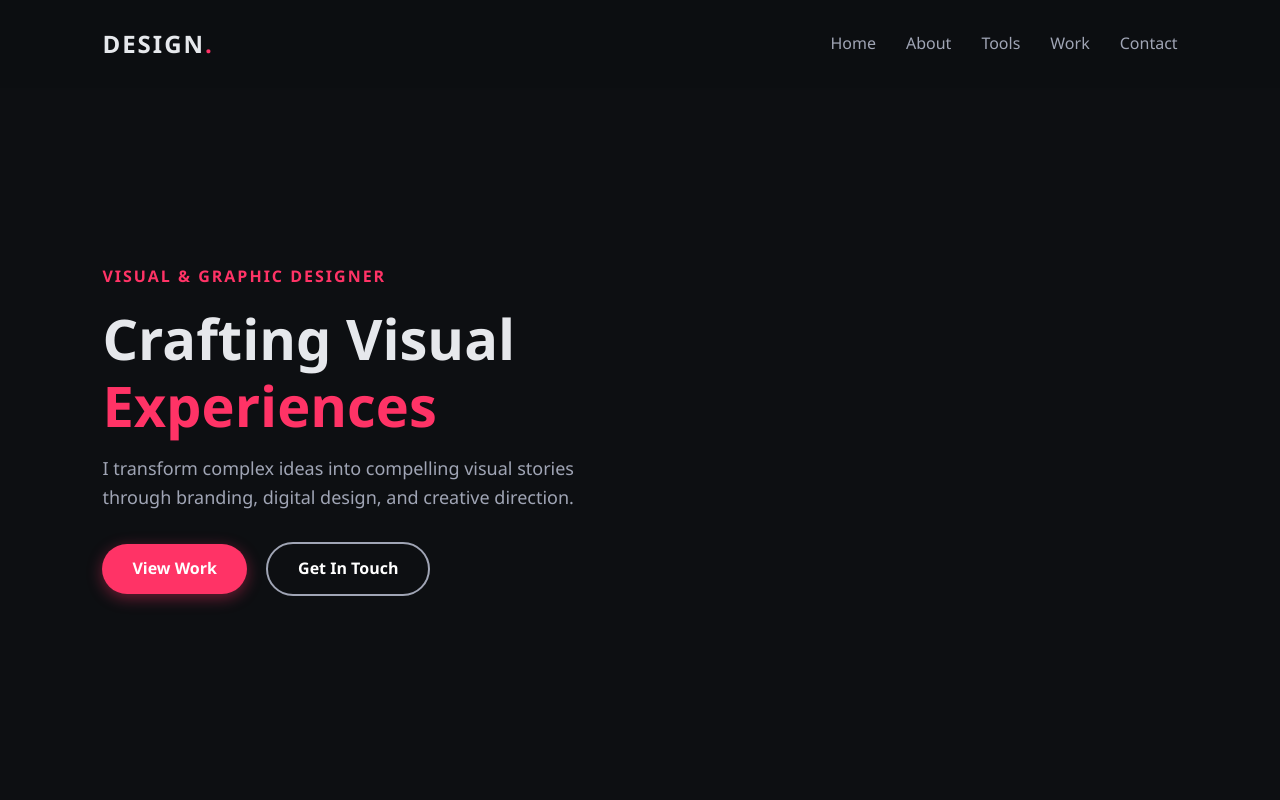
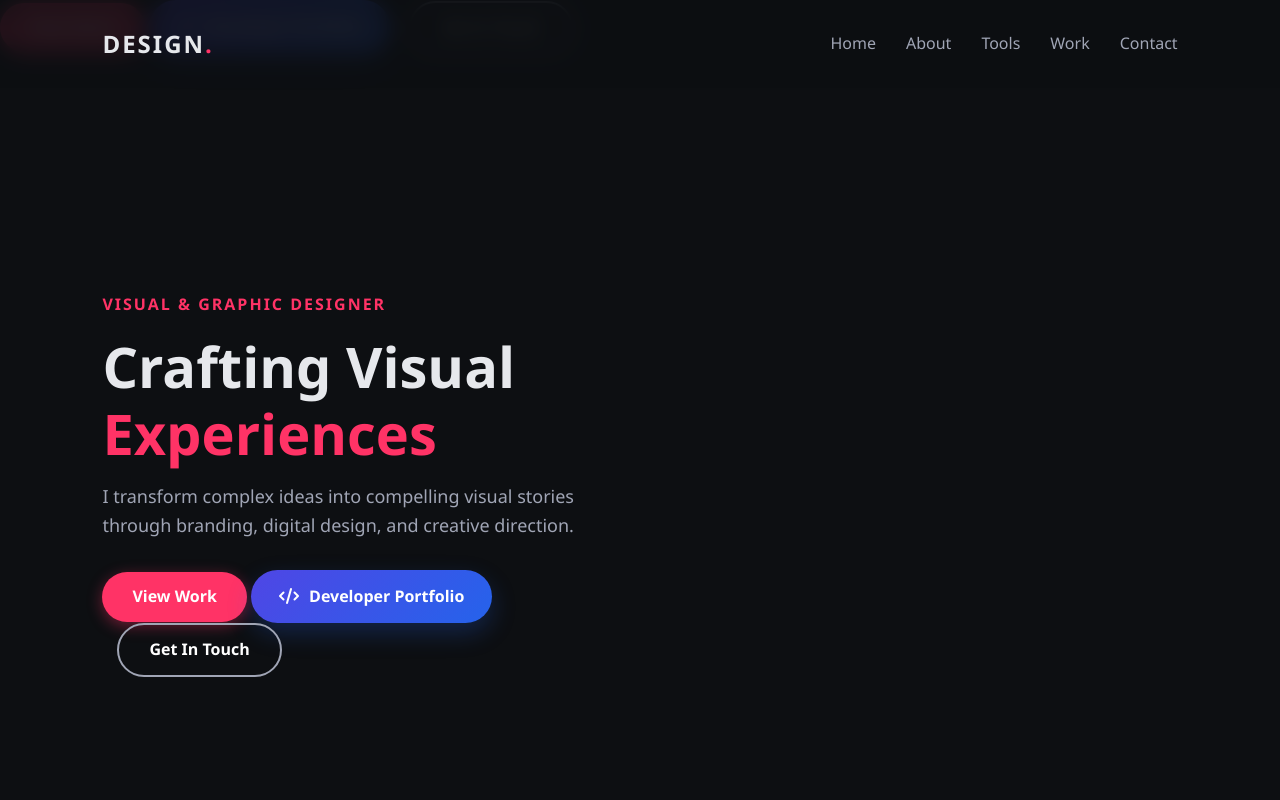
Before and after one commit to Rabindra-1/PortfolioDesigner, a plain HTML site: page index.html in a window 1280 px wide. Shown: the top 800 px of the page. Drawn offline with nearby package versions, Linux system fonts and the light colour scheme.

Commit message:
portfolio change

```diff
--- a/index.html
+++ b/index.html
@@ -26,16 +26,66 @@
     </nav>
 
     <!-- 1. HERO SECTION -->
+<!--
+<div class="hero-buttons">
+    <a href="#portfolio" class="btn primary-btn">View Work</a>
+
+    <a href="https://portfolio-developer-taupe.vercel.app/"
+       class="btn developer-btn"
+       target="_blank"
+       rel="noopener noreferrer">
+        <i class="fa-solid fa-code"></i>
+        Developer Portfolio
+    </a>
+
+    <a href="#contact" class="btn secondary-btn">Get In Touch</a>
+</div> -->
+
+
+
+<div class="hero-buttons">
+    <a href="#portfolio" class="btn primary-btn">View Work</a>
+
+    <a href="https://portfolio-developer-taupe.vercel.app/"
+       class="developer-btn"
+       target="_blank">
+        <i class="fa-solid fa-code"></i>
+        Developer Portfolio
+    </a>
+
+    <a href="#contact" class="btn secondary-btn">Get In Touch</a>
+</div>
+
+    <!-- uncomment if upper didnt work -->
     <section id="hero" class="hero-section">
         <div class="hero-content" data-aos="fade-up" data-aos-duration="1000">
             <span class="subtitle">Visual & Graphic Designer</span>
             <h1>Crafting Visual <br><span class="highlight">Experiences</span></h1>
             <p>I transform complex ideas into compelling visual stories through branding, digital design, and creative direction.</p>
             <div class="hero-buttons">
-                <a href="#showcase" class="btn primary-btn">View Work</a>
-                <a href="#contact" class="btn secondary-btn">Get In Touch</a>
+
+
+    <a href="#portfolio" class="btn primary-btn">View Work</a>
+
+    <a href="https://portfolio-developer-taupe.vercel.app/"
+       class="developer-btn"
+       target="_blank">
+        <i class="fa-solid fa-code"></i>
+        Developer Portfolio
+    </a>
+
+    <a href="#contact" class="btn secondary-btn">Get In Touch</a>
+</div>
+
+                <!-- <a href="#showcase" class="btn primary-btn">View Work</a>
+                <a href="#contact" class="btn secondary-btn">Get In Touch</a> -->
+
+
             </div>
         </div>
+
+
+        <!-- image not available  -->
         <!-- <div class="hero-image" data-aos="zoom-in" data-aos-delay="200" data-aos-duration="1000">
             <div class="image-wrapper">
                 <img src="https://via.placeholder.com/500x600" alt="Graphic Designer Portrait">
--- a/style.css
+++ b/style.css
@@ -164,6 +164,32 @@ body {
     border-radius: 20px;
     box-shadow: 0 20px 40px rgba(0, 0, 0, 0.5);
     border: 2px solid rgba(255, 255, 255, 0.1);
+}
+
+.developer-btn {
+    display: inline-flex;
+    align-items: center;
+    gap: 10px;
+
+    padding: 14px 28px;
+    border-radius: 50px;
+
+    background: linear-gradient(135deg, #4f46e5, #2563eb);
+    color: #fff;
+    text-decoration: none;
+    font-weight: 600;
+
+    transition: .3s ease;
+    box-shadow: 0 10px 25px rgba(37, 99, 235, .25);
+}
+
+.developer-btn:hover {
+    transform: translateY(-3px);
+    box-shadow: 0 18px 35px rgba(37, 99, 235, .35);
+}
+
+.developer-btn i {
+    font-size: 16px;
 }
 
 /* 2. ABOUT ME SECTION */
```
